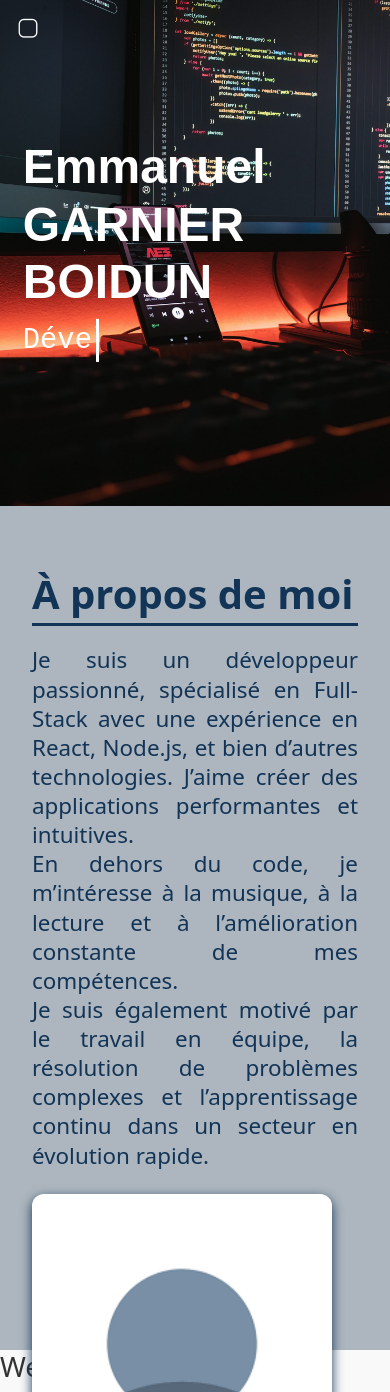
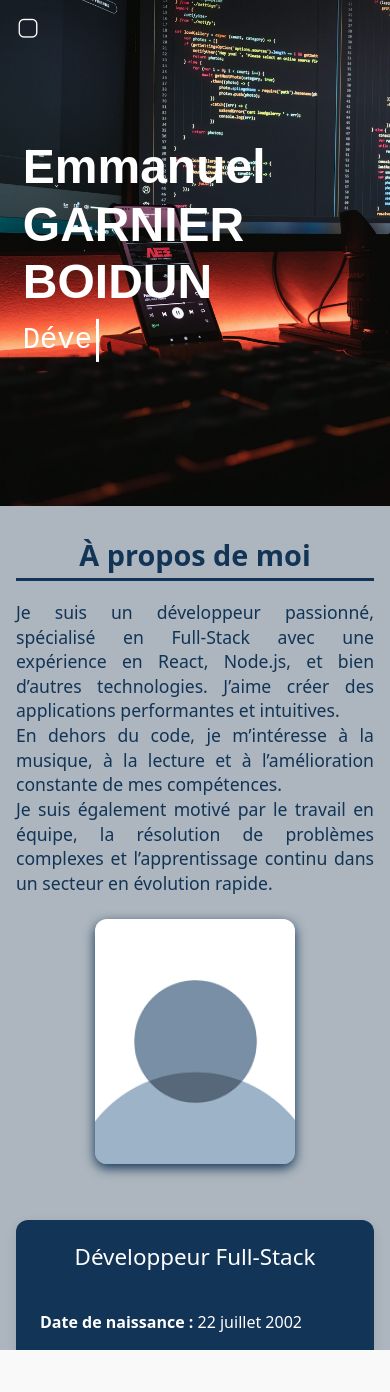
Before and after one commit to GARNIER-Emmanuel/mon-portfolio, a Next.js app: page / in a window 390 px wide. After the commit the page ends 1350 px from the top, so only its background shows below. Built offline with nearby package versions, Linux system fonts and the light colour scheme.

Commit message:
update : adapte for mobile section about

```diff
--- a/app/globals.css
+++ b/app/globals.css
@@ -379,7 +379,55 @@ nav.custom-sidebar-bg > div {
   .sidebar-overlay {
     display: block !important;
   }
+
+  .about-section {
+    padding: 2rem 1rem;
+  }
+
+  .about-section h2 {
+    font-size: 1.8rem;
+    text-align: center;
+  }
+
+  .about-section p {
+    font-size: 1.1rem;
+    line-height: 1.4;
+    text-align: justify;
+  }
+
+  .profile-about-container {
+    flex-direction: column;
+    align-items: center;
+  }
+
+  .profile-photo {
+    max-width: 200px;
+    margin-bottom: 1.5rem;
+  }
+
+  .contact-info {
+    max-height: none;
+    padding: 1.5rem;
+    gap: 1rem;
+    text-align: justify;
+  }
+
+  .contact-info h3 {
+    font-size: 1.4rem;
+    text-align: center;
+  }
+
+  .contact-info p {
+    flex: 1 1 100%;
+    font-size: 1rem;
+    text-align: left;
+  }
+
+
 }
+
+/* about media mobile */
+
 
 /* === Desktop (min-width: 768px) === */
 
--- a/app/page.tsx
+++ b/app/page.tsx
@@ -1,3 +1,3 @@
 export default function HomePage() {
-  return <h1>Welcome to my site</h1>;
+  return
 }
--- a/package.json
+++ b/package.json
@@ -3,7 +3,7 @@
   "version": "0.1.0",
   "private": true,
   "scripts": {
-    "dev": "next dev --turbopack",
+    "dev": "next dev -H 0.0.0.0",
     "build": "next build",
     "start": "next start",
     "lint": "next lint"
```
